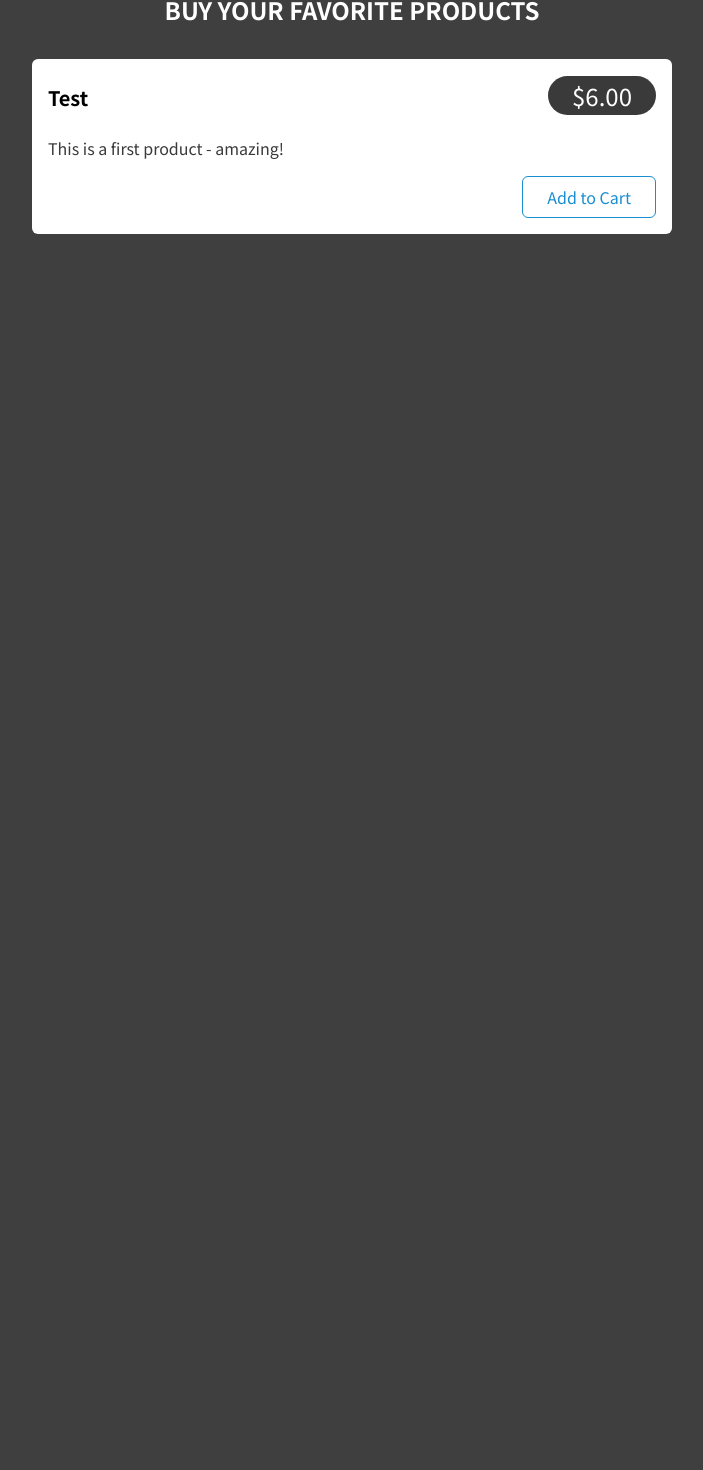
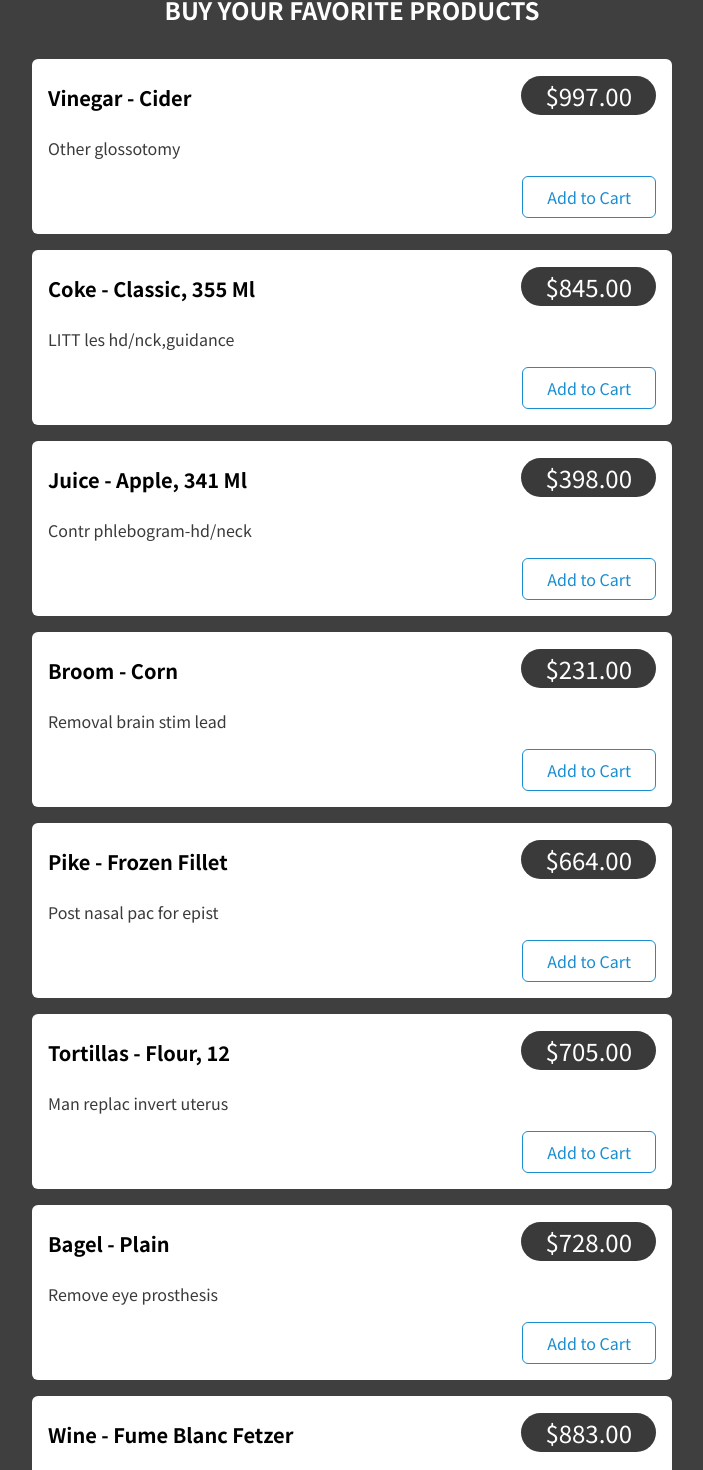
Before and after one commit to mshakibdev/redux-advance, a React (Create React App) app: page / in a window 1280 px wide. Shown: the part 120-1590 px from the top of the page, without its empty margins (288-991 px from the left). Before the commit the page ends 800 px from the top, so only its background shows below. Built offline with nearby package versions, Linux system fonts and the light colour scheme; the HTML template or start-up script is replaced by a standard one.

Commit message:
addItemtoCarthandler added

```diff
--- a/src/components/Shop/ProductItem.js
+++ b/src/components/Shop/ProductItem.js
@@ -1,9 +1,14 @@
-import Card from '../UI/Card';
-import classes from './ProductItem.module.css';
+import Card from "../UI/Card";
+import classes from "./ProductItem.module.css";
+import { useDispatch } from "react-redux";
+import { cartActions } from "./../../store/cartSlice";
 
 const ProductItem = (props) => {
   const { title, price, description } = props;
-
+  const dispatch = useDispatch();
+  const addToCartHandler = () => {
+    dispatch(cartActions.addItemToCart());
+  };
   return (
     <li className={classes.item}>
       <Card>
@@ -13,7 +18,7 @@ const ProductItem = (props) => {
         </header>
         <p>{description}</p>
         <div className={classes.actions}>
-          <button>Add to Cart</button>
+          <button onClick={addToCartHandler}>Add to Cart</button>
         </div>
       </Card>
     </li>
--- a/src/components/Shop/Products.js
+++ b/src/components/Shop/Products.js
@@ -1,16 +1,81 @@
-import ProductItem from './ProductItem';
-import classes from './Products.module.css';
+import ProductItem from "./ProductItem";
+import classes from "./Products.module.css";
 
 const Products = (props) => {
+  const DUMMY_DATA = [
+    {
+      id: 1,
+      name: "Vinegar - Cider",
+      price: 997,
+      description: "Other glossotomy",
+    },
+    {
+      id: 2,
+      name: "Coke - Classic, 355 Ml",
+      price: 845,
+      description: "LITT les hd/nck,guidance",
+    },
+    {
+      id: 3,
+      name: "Juice - Apple, 341 Ml",
+      price: 398,
+      description: "Contr phlebogram-hd/neck",
+    },
+    {
+      id: 4,
+      name: "Broom - Corn",
+      price: 231,
+      description: "Removal brain stim lead",
+    },
+    {
+      id: 5,
+      name: "Pike - Frozen Fillet",
+      price: 664,
+      description: "Post nasal pac for epist",
+    },
+    {
+      id: 6,
+      name: "Tortillas - Flour, 12",
+      price: 705,
+      description: "Man replac invert uterus",
+    },
+    {
+      id: 7,
+      name: "Bagel - Plain",
+      price: 728,
+      description: "Remove eye prosthesis",
+    },
+    {
+      id: 8,
+      name: "Wine - Fume Blanc Fetzer",
+      price: 883,
+      description: "Appl ext fix-chest cage",
+    },
+    {
+      id: 9,
+      name: "Sterno - Chafing Dish Fuel",
+      price: 686,
+      description: "Remov intralum gastr FB",
+    },
+    {
+      id: 10,
+      name: "Tomatoes - Orange",
+      price: 113,
+      description: "Incisional hernia repair",
+    },
+  ];
   return (
     <section className={classes.products}>
       <h2>Buy your favorite products</h2>
       <ul>
-        <ProductItem
-          title='Test'
-          price={6}
-          description='This is a first product - amazing!'
-        />
+        {DUMMY_DATA.map((product) => (
+          <ProductItem
+            key={product.id}
+            title={product.name}
+            price={product.price}
+            description={product.description}
+          />
+        ))}
       </ul>
     </section>
   );
--- a/src/store/cartSlice.js
+++ b/src/store/cartSlice.js
@@ -22,11 +22,11 @@ const cartSlice = createSlice({
         existingItem.price = existingItem.price + newItem.price;
       }
     },
-    removeItemFromCart: (state,action) => {
+    removeItemFromCart: (state, action) => {
       const id = action.payload;
       const existingItem = state.items.find((item) => item.id === id);
       if (existingItem === 1) {
-        state.items = state.items.filter(item=>item.id !== id);
+        state.items = state.items.filter((item) => item.id !== id);
       } else {
         existingItem.quantity--;
         existingItem.totalPrice = existingItem.totalPrice - existingItem.price;
```
Also changed, not shown: 1 other file (tests, documents, lock files or other folders).
